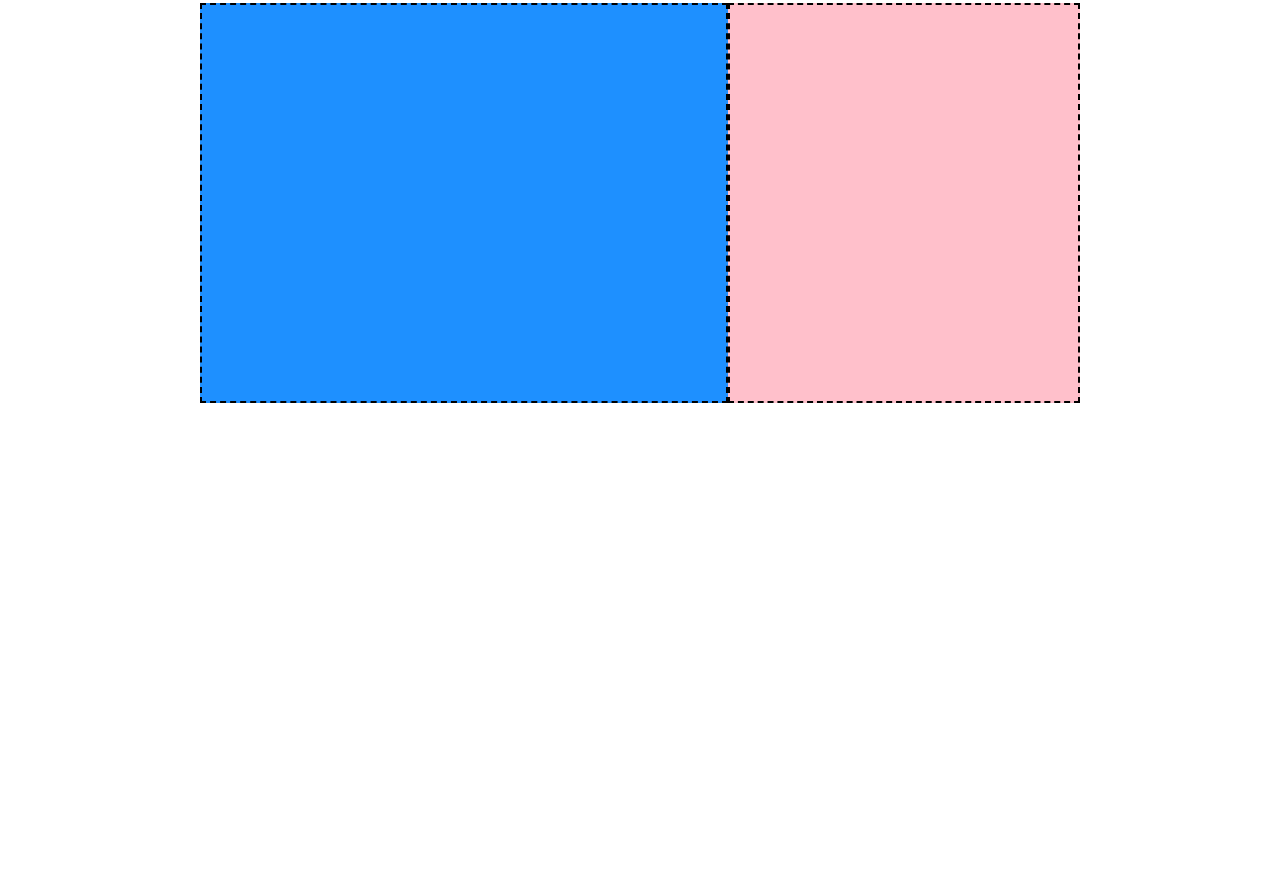
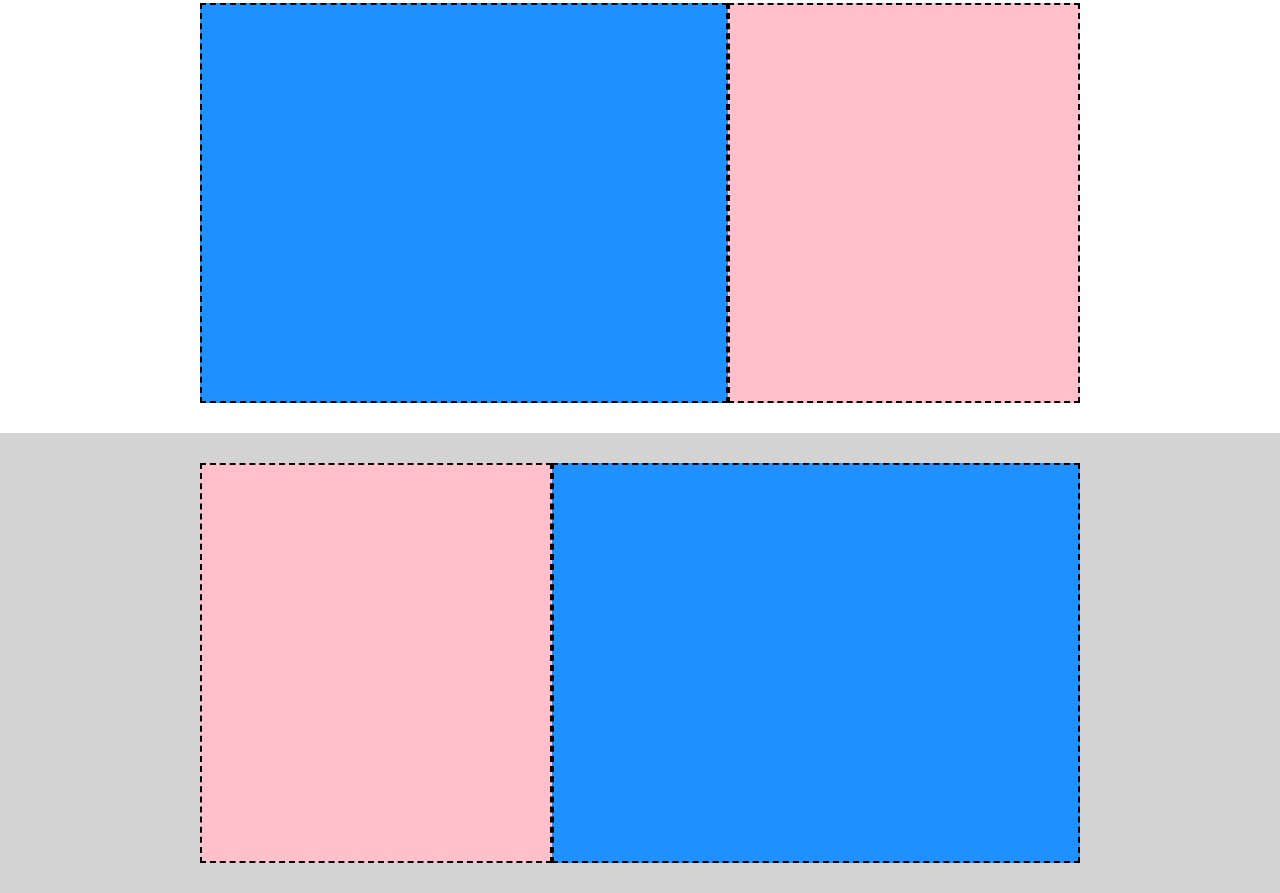
Before and after one commit to ceccobell/htmlcss-struttura-discord, a plain HTML site: page index.html in a window 1280 px wide. Shown: the part 429-1322 px from the top of the page. Before the commit the page ends 862 px from the top, so only its background shows below. Drawn offline with Linux system fonts and the light colour scheme.

Commit message:
[UPD] inserito altro layout con sfondo grigio

```diff
--- a/index.html
+++ b/index.html
@@ -35,6 +35,11 @@
                 <div class="col-40"></div>
             </div>
 
+        <div class="container">
+            <div class="row lightgrey">
+                <div class="col-40"></div>
+                <div class="col-60"></div>
+            </div>
 
     </main>
 
```
